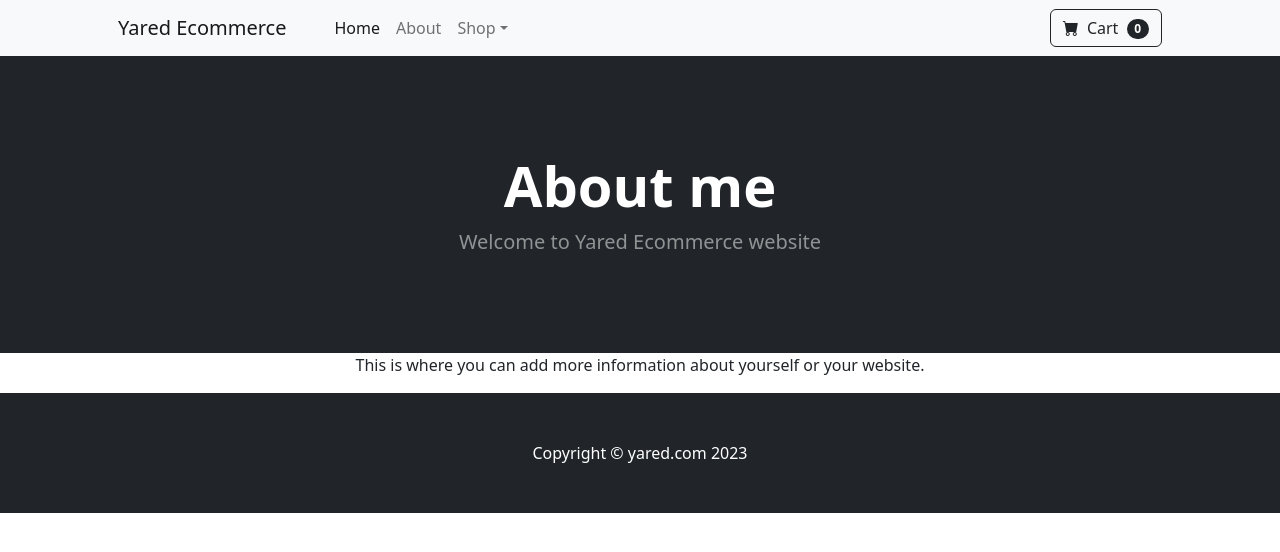
After one commit to YaredBirihanu/ecomerce, a Django app: page /about/ in a window 1280 px wide. The commit adds this page. Shown: the top 552 px of the page. Run offline with Django 5.2, Linux system fonts and the light colour scheme; some libraries are stand-ins or nearby versions.

Commit message:
template out the website

```diff
--- /dev/null
+++ b/store/templates/about.html
@@ -0,0 +1,25 @@
+{% extends "base.html" %}
+
+{% block content %}
+    <!-- Header -->
+    <header class="bg-dark py-5">
+        <div class="container px-4 px-lg-5 my-5">
+            <div class="text-center text-white">
+                <h1 class="display-4 fw-bolder">About me</h1>
+                <p class="lead fw-normal text-white-50 mb-0">Welcome to Yared Ecommerce website</p>
+            </div>
+        </div>
+    </header>
+
+    <!-- Main Content -->
+    <div class="container">
+        <div class="row">
+            <center>
+                <div class="col-8">
+                    <!-- Add your content here -->
+                    <p>This is where you can add more information about yourself or your website.</p>
+                </div>
+            </center>
+        </div>
+    </div>
+{% endblock %}
--- /dev/null
+++ b/store/templates/base.html
@@ -0,0 +1,40 @@
+{% load static %}
+
+<!DOCTYPE html>
+<html lang="en">
+    <head>
+        <meta charset="utf-8" />
+        <meta name="viewport" content="width=device-width, initial-scale=1, shrink-to-fit=no" />
+        <meta name="description" content="" />
+        <meta name="author" content="" />
+        <title>Django Ecommerce</title>
+        <!-- Favicon-->
+        <link rel="icon" type="image/x-icon" href="{% static 'assets/favicon.ico' %}" />
+        <!-- Bootstrap icons-->
+        <link href="https://cdn.jsdelivr.net/npm/bootstrap-icons@1.5.0/font/bootstrap-icons.css" rel="stylesheet" />
+
+        <!-- Core theme CSS (includes Bootstrap)-->
+        <link href="{% static 'css/styles.css' %}" rel="stylesheet" />
+    </head>
+    <body>
+        <!-- Include Navbar -->
+        {% include 'navbar.html' %}
+
+        <!-- Main Content Block -->
+        {% block content %}
+        <!-- Default content can go here (optional) -->
+        {% endblock %}
+
+        <!-- Footer -->
+        <footer class="py-5 bg-dark">
+            <div class="container">
+                <p class="m-0 text-center text-white">Copyright &copy; yared.com 2023</p>
+            </div>
+        </footer>
+
+        <!-- Bootstrap core JS -->
+        <script src="https://cdn.jsdelivr.net/npm/bootstrap@5.2.3/dist/js/bootstrap.bundle.min.js"></script>
+        <!-- Core theme JS -->
+        <script src="{% static 'js/scripts.js' %}"></script>
+    </body>
+</html>
--- /dev/null
+++ b/store/templates/navbar.html
@@ -0,0 +1,35 @@
+<!-- Navigation -->
+<nav class="navbar navbar-expand-lg navbar-light bg-light">
+    <div class="container px-4 px-lg-5">
+        <a class="navbar-brand" href="{% url 'home' %}">Yared Ecommerce</a>
+        <button class="navbar-toggler" type="button" data-bs-toggle="collapse" data-bs-target="#navbarSupportedContent" aria-controls="navbarSupportedContent" aria-expanded="false" aria-label="Toggle navigation">
+            <span class="navbar-toggler-icon"></span>
+        </button>
+        <div class="collapse navbar-collapse" id="navbarSupportedContent">
+            <ul class="navbar-nav me-auto mb-2 mb-lg-0 ms-lg-4">
+                <li class="nav-item">
+                    <a class="nav-link active" aria-current="page" href="{% url 'home' %}">Home</a>
+                </li>
+                <li class="nav-item">
+                    <a class="nav-link" href="{% url 'about' %}">About</a>
+                </li>
+                <li class="nav-item dropdown">
+                    <a class="nav-link dropdown-toggle" id="navbarDropdown" href="#" role="button" data-bs-toggle="dropdown" aria-expanded="false">Shop</a>
+                    <ul class="dropdown-menu" aria-labelledby="navbarDropdown">
+                        <li><a class="dropdown-item" href="#!">All Products</a></li>
+                        <li><hr class="dropdown-divider" /></li>
+                        <li><a class="dropdown-item" href="#!">Popular Items</a></li>
+                        <li><a class="dropdown-item" href="#!">New Arrivals</a></li>
+                    </ul>
+                </li>
+            </ul>
+            <form class="d-flex">
+                <button class="btn btn-outline-dark" type="submit">
+                    <i class="bi-cart-fill me-1"></i>
+                    Cart
+                    <span class="badge bg-dark text-white ms-1 rounded-pill">0</span>
+                </button>
+            </form>
+        </div>
+    </div>
+</nav>
--- a/store/urls.py
+++ b/store/urls.py
@@ -1,6 +1,7 @@
-
 from django.urls import path
 from . import views
+
 urlpatterns = [
-    path('',views.home,name='home'),
+    path('', views.home, name='home'),
+    path('about/', views.about, name='about'),
 ]
--- a/store/views.py
+++ b/store/views.py
@@ -4,3 +4,6 @@ from .models import Product
 def home(request):
     products=Product.objects.all()
     return render(request, 'home.html',{'products':products })
+
+def about(request):
+    return render(request, 'about.html',{})
```
Also changed, not shown: store/templates/home.html (+22 -73 lines).
